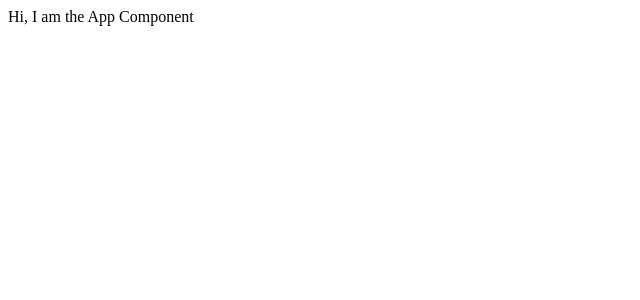
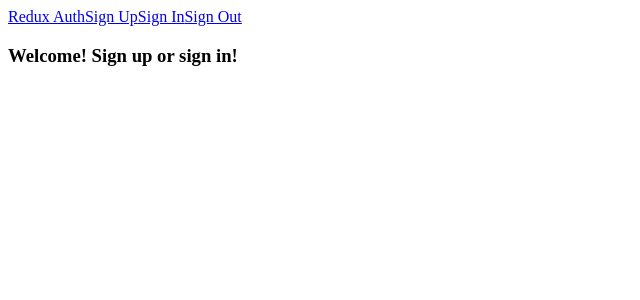
Before and after one commit to lwesy/auth, a React (Create React App) app in the folder client/: page / in a window 1280 px wide. Shown: the top 300 px of the page, without its empty margins (0-640 px from the left). Built offline with nearby package versions, Linux system fonts and the light colour scheme.

Commit message:
Add Header and Welcome component

```diff
--- a/client/src/components/App.js
+++ b/client/src/components/App.js
@@ -1,3 +1,10 @@
 import React from "react";
 
-export default () => <div>Hi, I am the App Component</div>;
+import Header from "./Header";
+
+export default ({ children }) => (
+  <div>
+    <Header />
+    {children}
+  </div>
+);
--- /dev/null
+++ b/client/src/components/Header.js
@@ -0,0 +1,15 @@
+import React, { Component } from "react";
+import { Link } from "react-router-dom";
+
+export default class extends Component {
+  render() {
+    return (
+      <div>
+        <Link to="/">Redux Auth</Link>
+        <Link to="/signup">Sign Up</Link>
+        <Link to="/signin">Sign In</Link>
+        <Link to="/signout">Sign Out</Link>
+      </div>
+    );
+  }
+}
--- /dev/null
+++ b/client/src/components/Welcome.js
@@ -0,0 +1,3 @@
+import React from "react";
+
+export default () => <h3>Welcome! Sign up or sign in!</h3>;
--- a/client/src/index.js
+++ b/client/src/index.js
@@ -1,6 +1,15 @@
 import React from "react";
 import ReactDOM from "react-dom";
+import { BrowserRouter, Route } from "react-router-dom";
 
 import App from "./components/App";
+import Welcome from "./components/Welcome";
 
-ReactDOM.render(<App />, document.querySelector("#root"));
+ReactDOM.render(
+  <BrowserRouter>
+    <App>
+      <Route exact path="/" component={Welcome} />
+    </App>
+  </BrowserRouter>,
+  document.querySelector("#root")
+);
```
